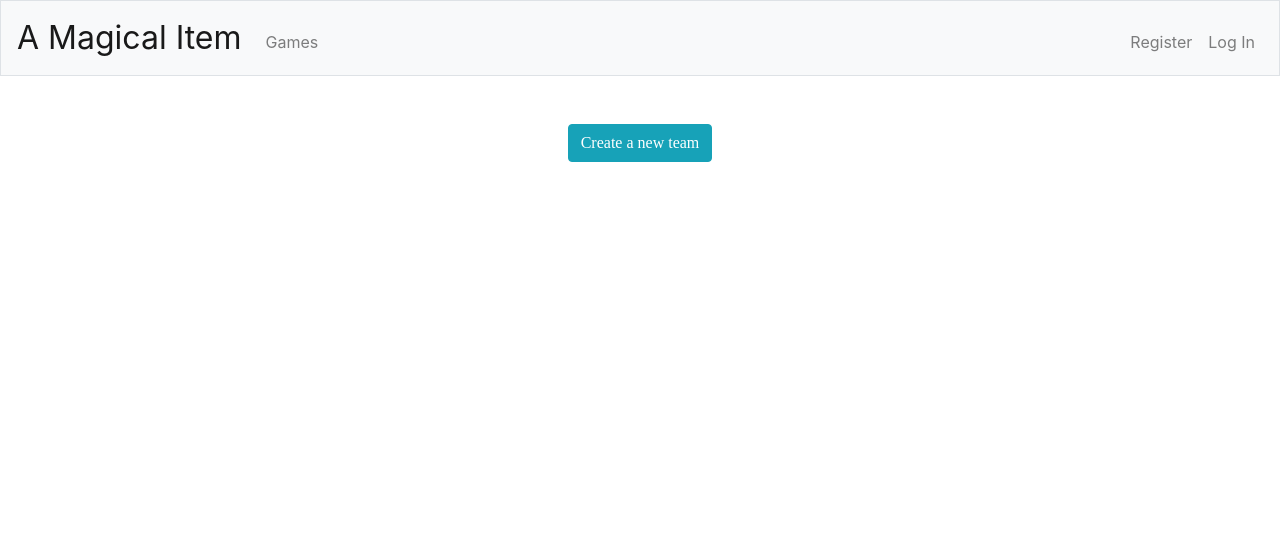
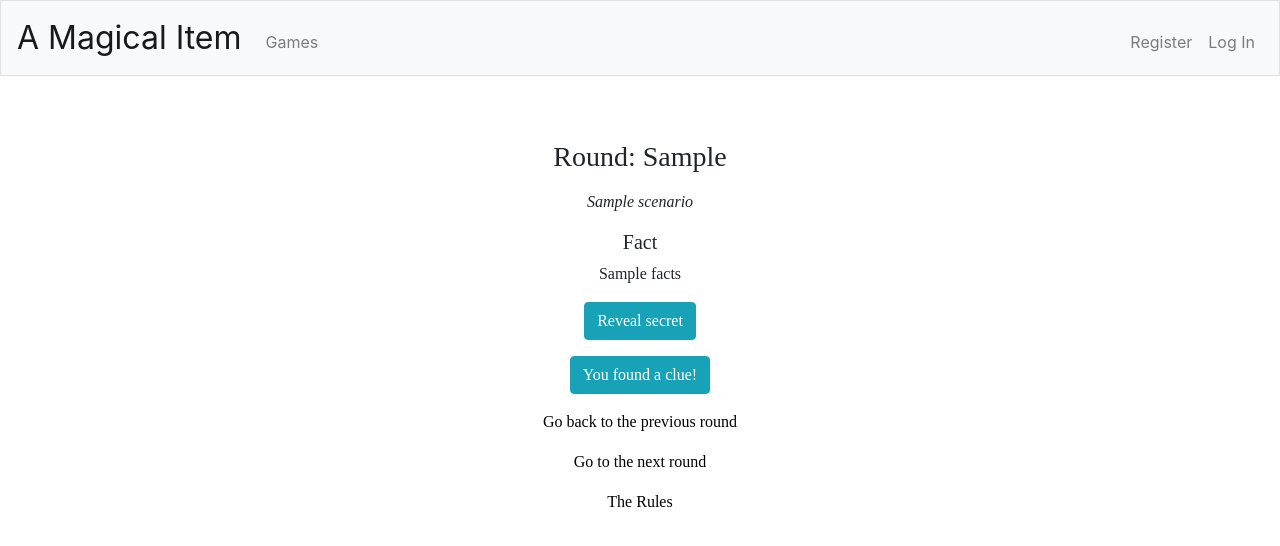
Before and after one commit to charmaine211/murdermystery, a Flask app: template murdermystery/templates/index.html in a window 1280 px wide. Shown: the top 546 px of the page. Run offline with Flask 2, Linux system fonts and the light colour scheme; the template is opened without the code that fills it: most values are stand-ins (such as "Sample title", 1, 10 or a date in 2020); some libraries are stand-ins or nearby versions.

Commit message:
Changed the buttons

```diff
--- a/murdermystery/templates/index.html
+++ b/murdermystery/templates/index.html
@@ -1,24 +1,67 @@
 {% extends "layout.html" %}
 
 {% block title %}
-    Home
+
+        Round: {{ r }}
+
+
 {% endblock %}
 
 {% block main %}
 
-    <!-- Show all the teams in nice table -->
-    {% if valid_teams > 0 %}
+    {% for info in game_info %}
 
-        <p>Teams</p>
+            <p><h3>Round: {{ r }}</h3></p>
 
-        {% for team in team_list %}
+            <p><i>{{ info.scenario|safe }}</i></p>
 
-            <p><a class="btn btn-default" onclick="window.location.href='/{{ team.url }}'">{{ team.name }}</a></p>
+            {% if info.facts != "0" %}
 
-        {% endfor %}
+                <div><h5>Fact</h5></div>
 
-    {% endif %}
+                <p>{{ info.facts|safe }}</p>
 
-    <p><a href="create-a-new-team" class="btn btn-info">Create a new team</a></p>
+            {% endif %}
+
+            {% if info.secrets != "0" %}
+
+            <p><div class="container">
+
+                <p><button type="button" class="btn btn-info" data-toggle="collapse" data-target="#secret">Reveal secret</button></p>
+                <div id="secret" class="collapse">
+                    <p>{{ info.secrets|safe }} </p>
+                </div>
+
+            </div></p>
+            {% endif %}
+
+            {% if info.clue != 0 %}
+
+            <p><div class="container">
+
+                <button type="button" class="btn btn-info" data-toggle="collapse" data-target="#clue">You found a clue!</button>
+                <div id="clue" class="collapse">
+                    <p> <img src="/static/img/sourgrapesofwrath/clues/{{ clue }}" alt="{{ clue }}"> </p>
+                </div>
+
+            </div></p>
+
+            {% endif %}
+
+            {% if r != 1 %}
+
+                <p><a href="/{{ teamname_url }}/{{ r - 1 }}"> Go back to the previous round </a></p>
+
+            {% endif %}
+
+            {% if r != max_rounds %}
+
+                <p><a href="/{{ teamname_url }}/{{ r + 1 }}"> Go to the next round</a></p>
+
+            {% endif %}
+
+            <p><a href="/{{ teamname_url }}/rules"> The Rules </a></p>
+
+    {% endfor %}
 
 {% endblock %}
```
